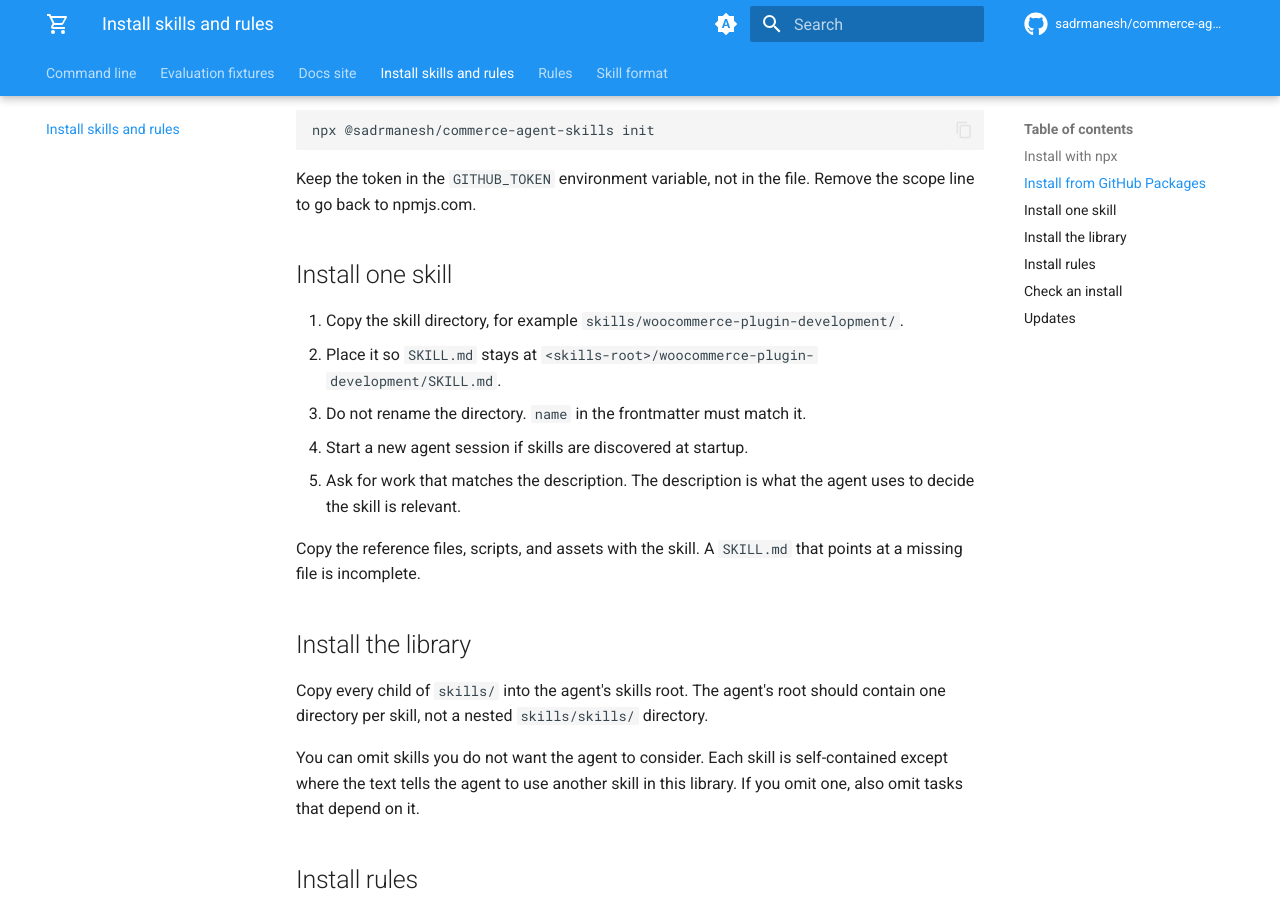
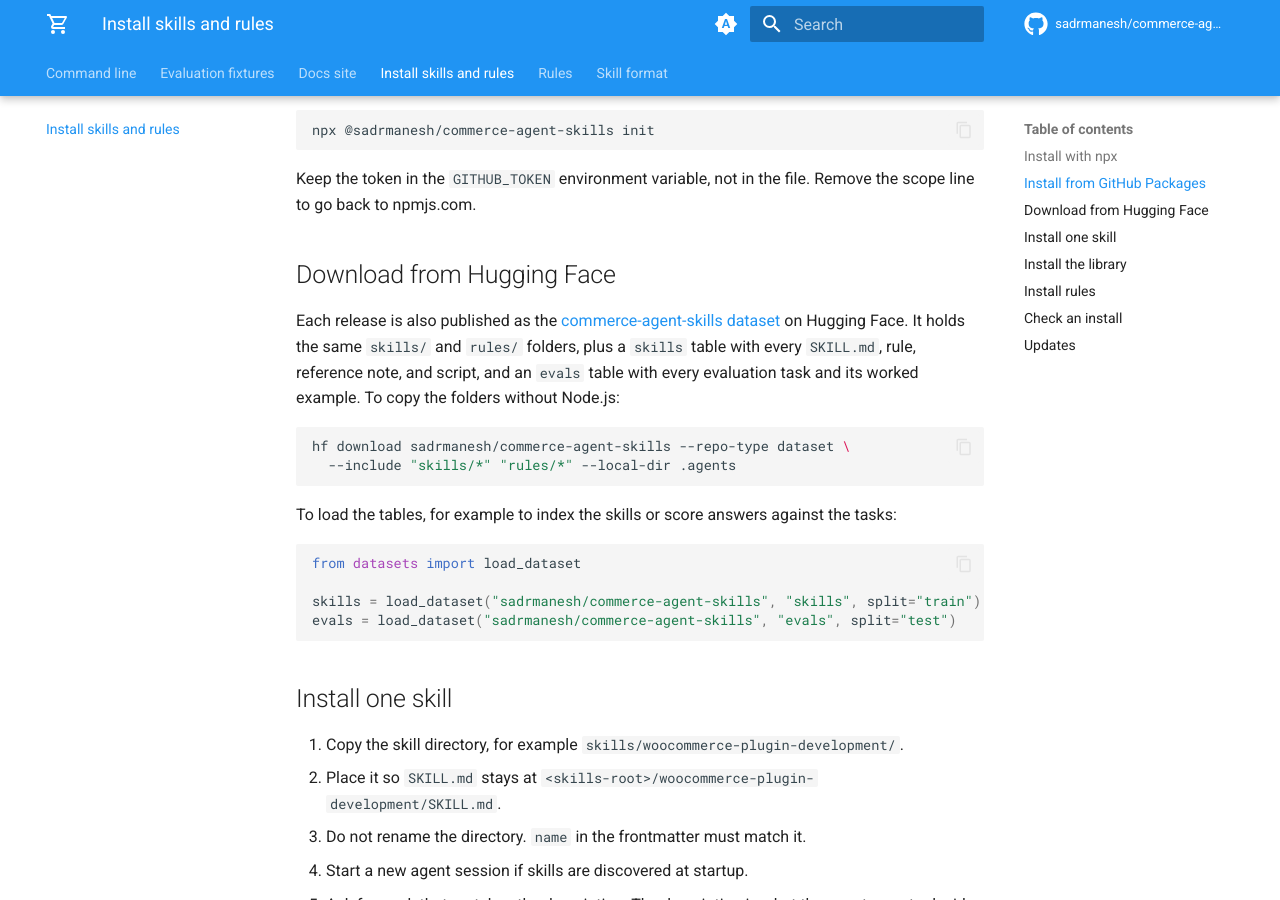
Before and after one commit to sadrmanesh/commerce-agent-skills, an MkDocs documentation site: the page built from docs/installation.md, in a window 1280 px wide and 900 px high, scrolled down 926 px. Built offline with MkDocs 1.6.1 and Material for MkDocs 9.7.7, drawn with Linux system fonts in a browser that asks for light colours; comment, search, counter and statistics services are not loaded.

Commit message:
Link the Hugging Face dataset (#6)

````diff
--- a/docs/installation.md
+++ b/docs/installation.md
@@ -30,6 +30,24 @@ npx @sadrmanesh/commerce-agent-skills init
 ```
 
 Keep the token in the `GITHUB_TOKEN` environment variable, not in the file. Remove the scope line to go back to npmjs.com.
+
+## Download from Hugging Face
+
+Each release is also published as the [commerce-agent-skills dataset](https://huggingface.co/datasets/sadrmanesh/commerce-agent-skills) on Hugging Face. It holds the same `skills/` and `rules/` folders, plus a `skills` table with every `SKILL.md`, rule, reference note, and script, and an `evals` table with every evaluation task and its worked example. To copy the folders without Node.js:
+
+```bash
+hf download sadrmanesh/commerce-agent-skills --repo-type dataset \
+  --include "skills/*" "rules/*" --local-dir .agents
+```
+
+To load the tables, for example to index the skills or score answers against the tasks:
+
+```python
+from datasets import load_dataset
+
+skills = load_dataset("sadrmanesh/commerce-agent-skills", "skills", split="train")
+evals = load_dataset("sadrmanesh/commerce-agent-skills", "evals", split="test")
+```
 
 ## Install one skill
 
````
Also changed, not shown: CHANGELOG.md (+1 -0 lines), README.md (+1 -1 lines), website/index.md (+1 -0 lines).
